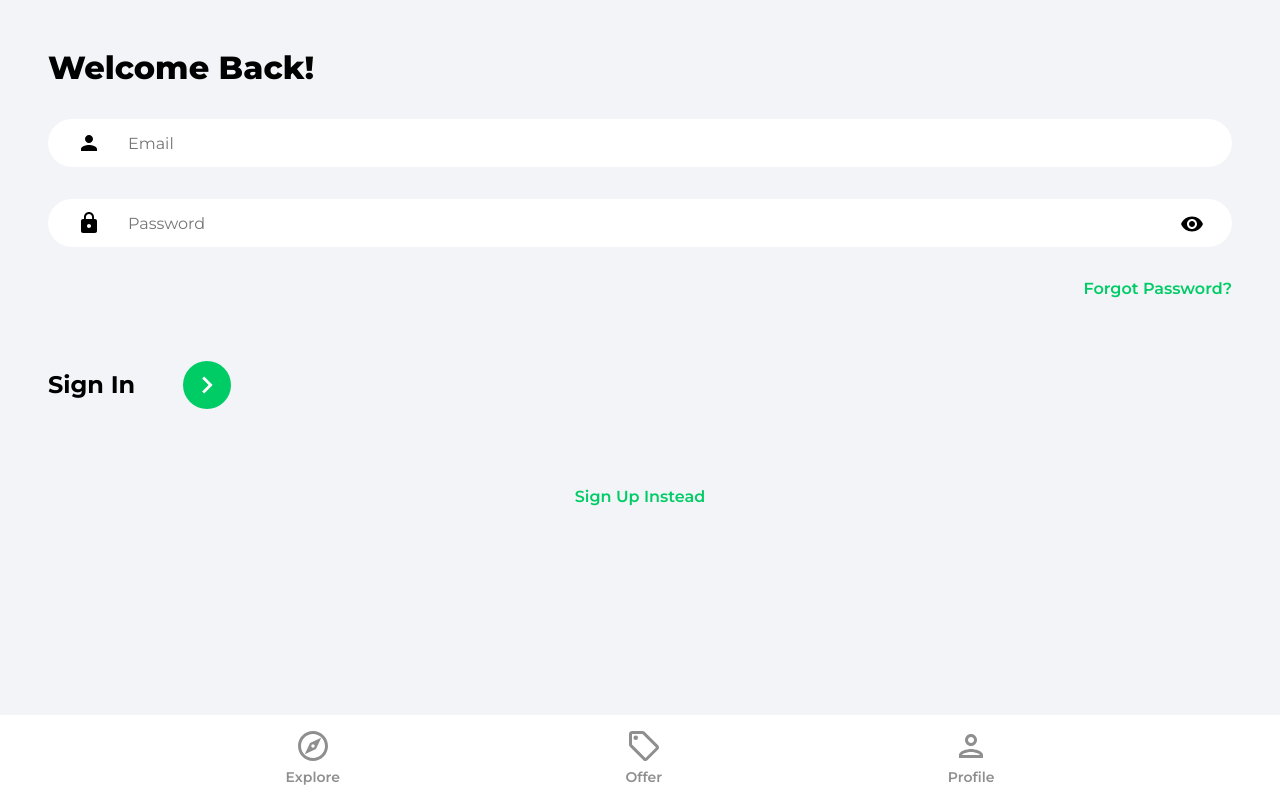
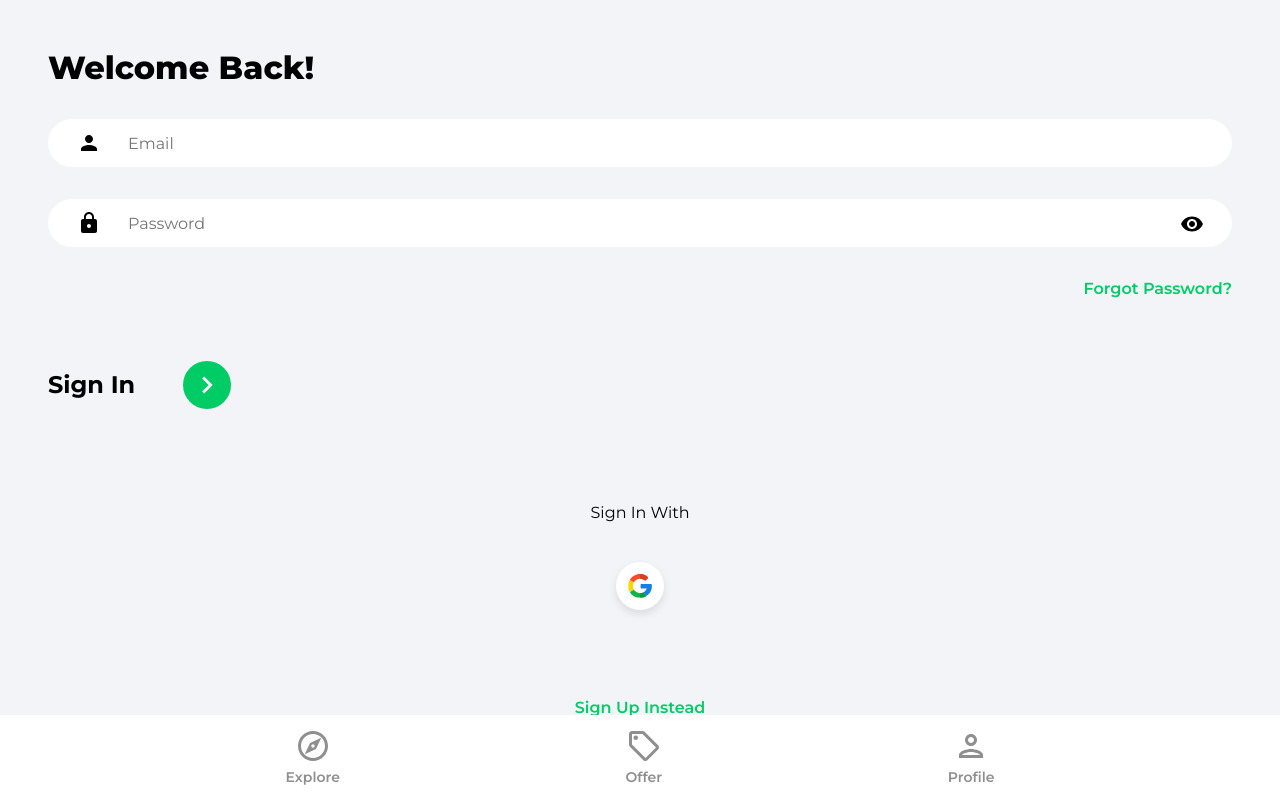
Before and after one commit to Zajecia-PJATK/projektprogramistyczny-frontend-biu-rutkowsm, a React (Create React App) app in the folder house-marketplace/: page /sign-in in a window 1280 px wide. Built offline with nearby package versions, Linux system fonts and the light colour scheme.

Commit message:
Sign Up & Sign In with Google + DB & Auth ops

```diff
--- /dev/null
+++ b/house-marketplace/src/components/OAuth.jsx
@@ -0,0 +1,49 @@
+import React from 'react'
+import { useLocation, useNavigate } from 'react-router-dom'
+import { getAuth, signInWithPopup, GoogleAuthProvider } from 'firebase/auth'
+import { doc, setDoc, getDoc, serverTimestamp } from 'firebase/firestore'
+import { db } from '../firebase.config'
+import { toast } from 'react-toastify'
+import GoogleIcon from '../assets/svg/googleIcon.svg'
+
+
+
+function OAuth() {
+
+    const navigate = useNavigate()
+    const location = useLocation()
+
+    const onGoogleClick = async () => {
+        try {
+            const auth = getAuth()
+            const provider = new GoogleAuthProvider()
+            const result = await signInWithPopup(auth, provider)
+            const user = result.user
+
+            //Check for user
+            const docRef = doc(db, 'users', user.uid)
+            const docSnap = await getDoc(docRef)
+
+            //If user does not exist then create
+            if(!docSnap.exists()) {
+                await setDoc(doc(db, 'users', user.uid), {
+                    name: user.displayName,
+                    email: user.email,
+                    timestamp: serverTimestamp()
+                })
+            }
+            navigate('/')
+        } catch (error) {
+            toast.error('Could not authorize with Google')
+        }
+    }
+
+    return <div className="socialLogin">
+        <p>Sign {location.pathname === '/sign-up' ? 'Up' : 'In'} With</p>
+        <button className="socialIconDiv" onClick={onGoogleClick}>
+            <img className='socialIconImg' src={GoogleIcon} alt="google" />
+        </button>
+    </div>
+}
+
+export default OAuth
--- a/house-marketplace/src/pages/SignIn.jsx
+++ b/house-marketplace/src/pages/SignIn.jsx
@@ -3,6 +3,7 @@
 import { toast } from 'react-toastify'
 import { Link, useNavigate } from 'react-router-dom'
 import { getAuth, signInWithEmailAndPassword } from 'firebase/auth'
+import OAuth from '../components/OAuth'
 import {ReactComponent as ArrowRightIcon} from '../assets/svg/keyboardArrowRightIcon.svg'
 import visibilityIcon from '../assets/svg/visibilityIcon.svg'
 
@@ -96,7 +97,7 @@
               </button>
             </div>
           </form>
-          {/* Google OAuth */}
+          <OAuth />
 
           <Link to='/sign-up' className='registerLink'>
             Sign Up Instead
--- a/house-marketplace/src/pages/SignUp.jsx
+++ b/house-marketplace/src/pages/SignUp.jsx
@@ -3,6 +3,7 @@
 import { Link, useNavigate } from 'react-router-dom'
 import { toast } from 'react-toastify'
 import {getAuth, createUserWithEmailAndPassword, updateProfile} from 'firebase/auth'
+import OAuth from '../components/OAuth'
 import { setDoc, doc, serverTimestamp} from 'firebase/firestore'
 import { db } from '../firebase.config'
 import {ReactComponent as ArrowRightIcon} from '../assets/svg/keyboardArrowRightIcon.svg'
@@ -113,7 +114,7 @@
               </button>
             </div>
           </form>
-          {/* Google OAuth */}
+          <OAuth />
 
           <Link to='/sign-in' className='registerLink'>
             Sign In
```
